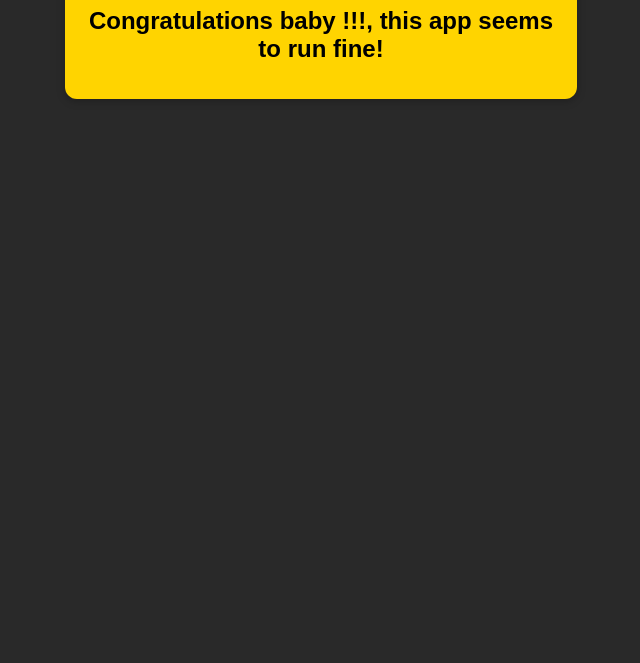
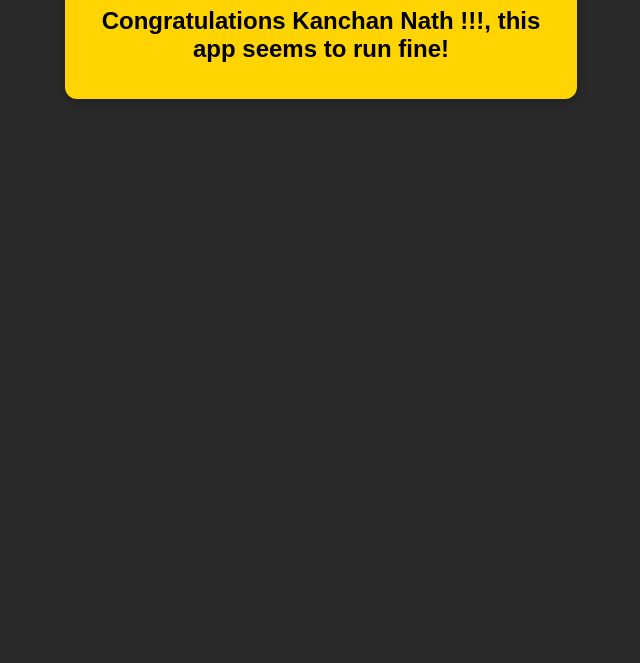
Before and after one commit to kanchan521996/docker-learning-githubaction-, a website: page views/welcome.html in a window 1280 px wide. Shown: the part 137-800 px from the top of the page, without its empty margins (319-959 px from the left). Drawn offline with Linux system fonts and the light colour scheme; files that its build step writes are made by us from their sources.

Commit message:
updated code

```diff
--- a/views/welcome.html
+++ b/views/welcome.html
@@ -9,7 +9,7 @@
 <body>
   <main>
     <h1>This works!</h1>
-    <h2>Congratulations baby !!!, this app seems to run fine!</h2>
+    <h2>Congratulations Kanchan Nath !!!, this app seems to run fine!</h2>
   </main>
 </body>
 </html>
```
